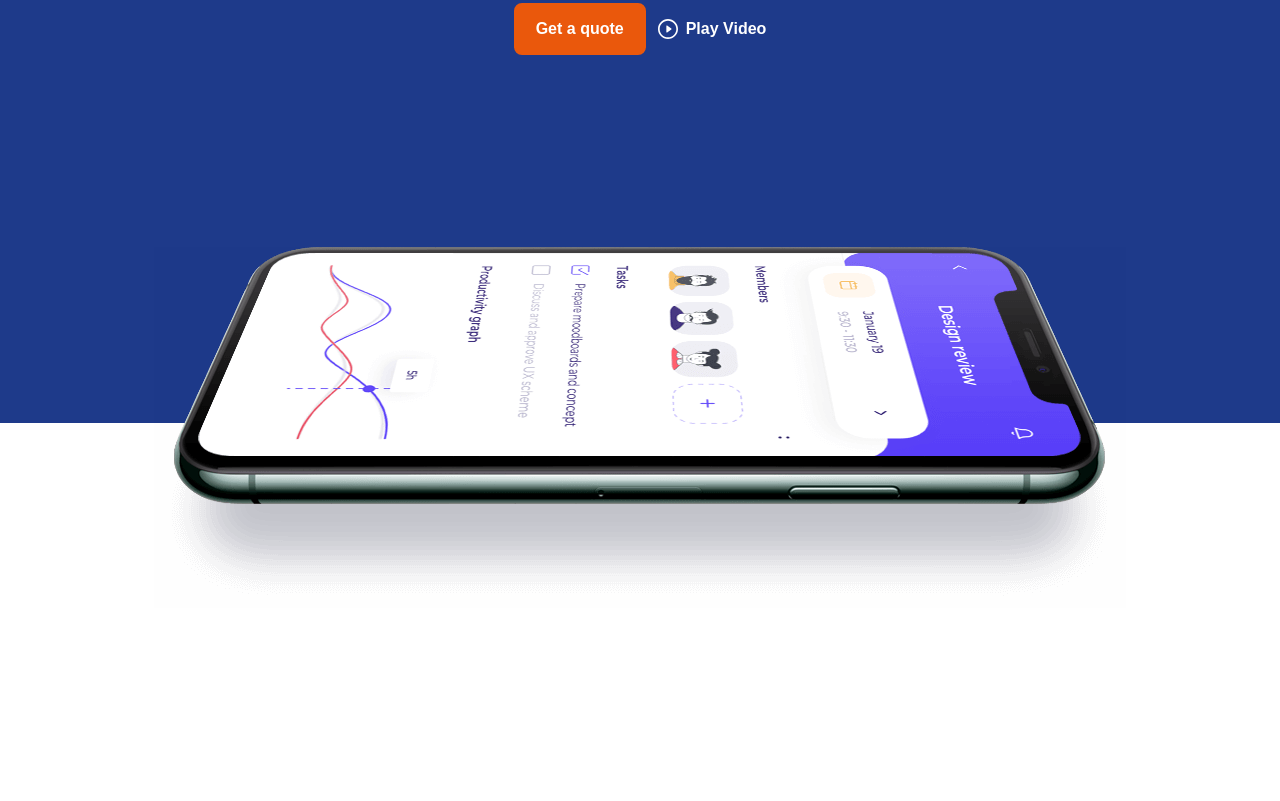
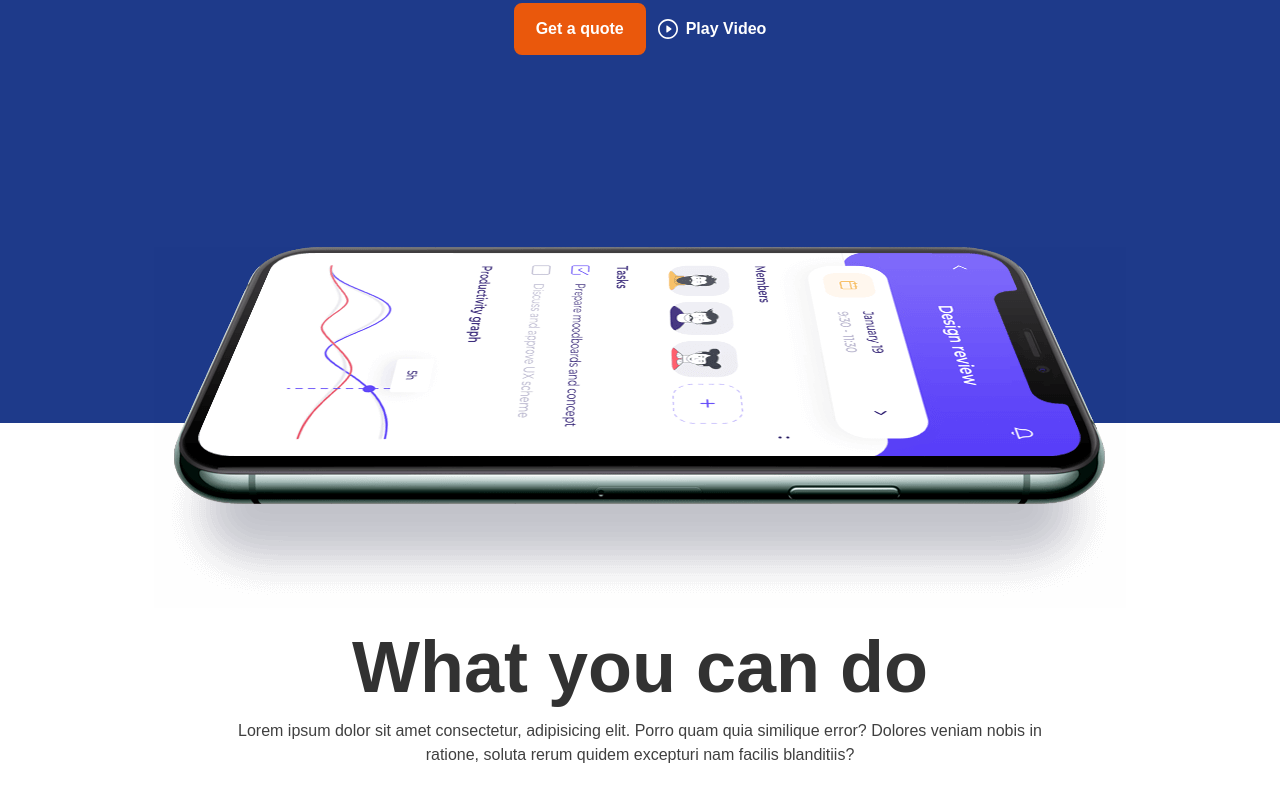
Before and after one commit to MehediUnaiss/appie-project, a plain HTML site: page index.html in a window 1280 px wide. Shown: the part 461-1262 px from the top of the page. Before the commit the page ends 1085 px from the top, so only its background shows below. Drawn offline with nearby package versions, Linux system fonts and the light colour scheme; a web font is replaced by a local one.

Commit message:
card header done

```diff
--- a/index.html
+++ b/index.html
@@ -129,5 +129,18 @@
       </div>
     </header>
     <!-- header end -->
+    <!-- card section start -->
+    <section class="my-52">
+      <!-- card header -->
+      <div class="container mx-auto px-24 text-center space-y-4">
+        <h1 class="text-7xl font-bold opacity-80">What you can do</h1>
+        <p class="opacity-75 w-3/4 mx-auto">
+          Lorem ipsum dolor sit amet consectetur, adipisicing elit. Porro quam
+          quia similique error? Dolores veniam nobis in ratione, soluta rerum
+          quidem excepturi nam facilis blanditiis?
+        </p>
+      </div>
+    </section>
+    <!-- card section end -->
   </body>
 </html>
```
